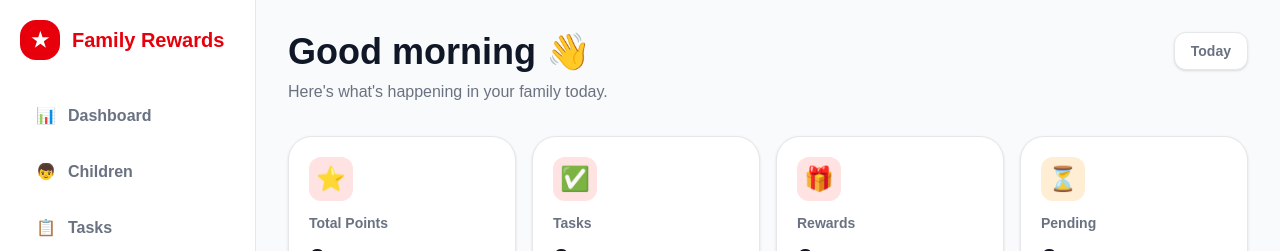
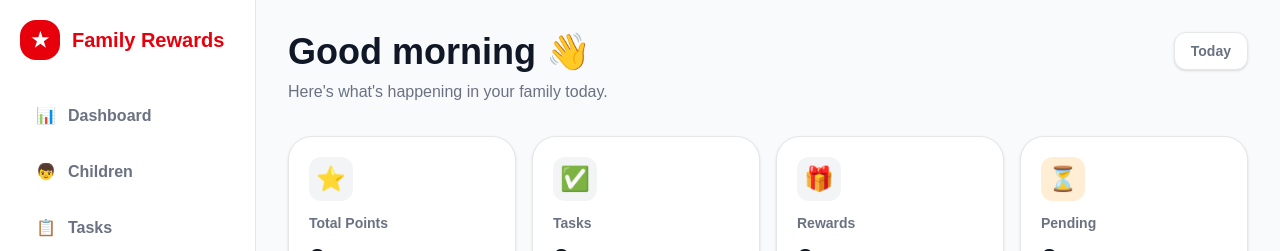
Before and after one commit to imdavidj13-droid/family-rewards-platform, a Next.js app: page /dashboard in a window 1280 px wide. Shown: the top 251 px of the page. Built offline with nearby package versions, Linux system fonts and the light colour scheme; no server answers; the database is empty.

Commit message:
Remove remaining pink backgrounds

```diff
--- a/app/dashboard/page.tsx
+++ b/app/dashboard/page.tsx
@@ -123,7 +123,7 @@ export default function DashboardPage() {
                   <div className="space-y-4">
                     {children.map((child) => (
                       <div key={child.id} className="flex items-center gap-4 border-b border-gray-100 pb-4 last:border-b-0 last:pb-0">
-                        <div className="flex h-12 w-12 items-center justify-center rounded-full bg-red-100 text-2xl">
+                        <div className="flex h-12 w-12 items-center justify-center rounded-full bg-gray-100 text-2xl">
                           🧒
                         </div>
 
@@ -180,7 +180,7 @@ export default function DashboardPage() {
                             activity.status === "approved"
                               ? "bg-green-100 text-green-700"
                               : activity.status === "rejected"
-                              ? "bg-red-100 text-red-700"
+                              ? "bg-gray-100 text-red-700"
                               : "bg-orange-100 text-orange-700"
                           }`}
                         >
@@ -209,7 +209,7 @@ export default function DashboardPage() {
                   ＋ Add Reward
                 </Link>
 
-                <Link href="/redemptions" className="block rounded-2xl border-2 border-red-600 bg-white px-4 py-3 text-center font-black text-red-600 hover:bg-red-50">
+                <Link href="/redemptions" className="block rounded-2xl border-2 border-red-600 bg-white px-4 py-3 text-center font-black text-red-600 hover:bg-gray-100">
                   ✅ Approvals
                 </Link>
               </div>
@@ -236,7 +236,7 @@ function StatCard({
     <div className="rounded-3xl border border-gray-200 bg-white p-5 shadow-sm">
       <div
         className={`mb-3 flex h-11 w-11 items-center justify-center rounded-xl text-2xl ${
-          orange ? "bg-orange-100" : "bg-red-100"
+          orange ? "bg-orange-100" : "bg-gray-100"
         }`}
       >
         {icon}
```
